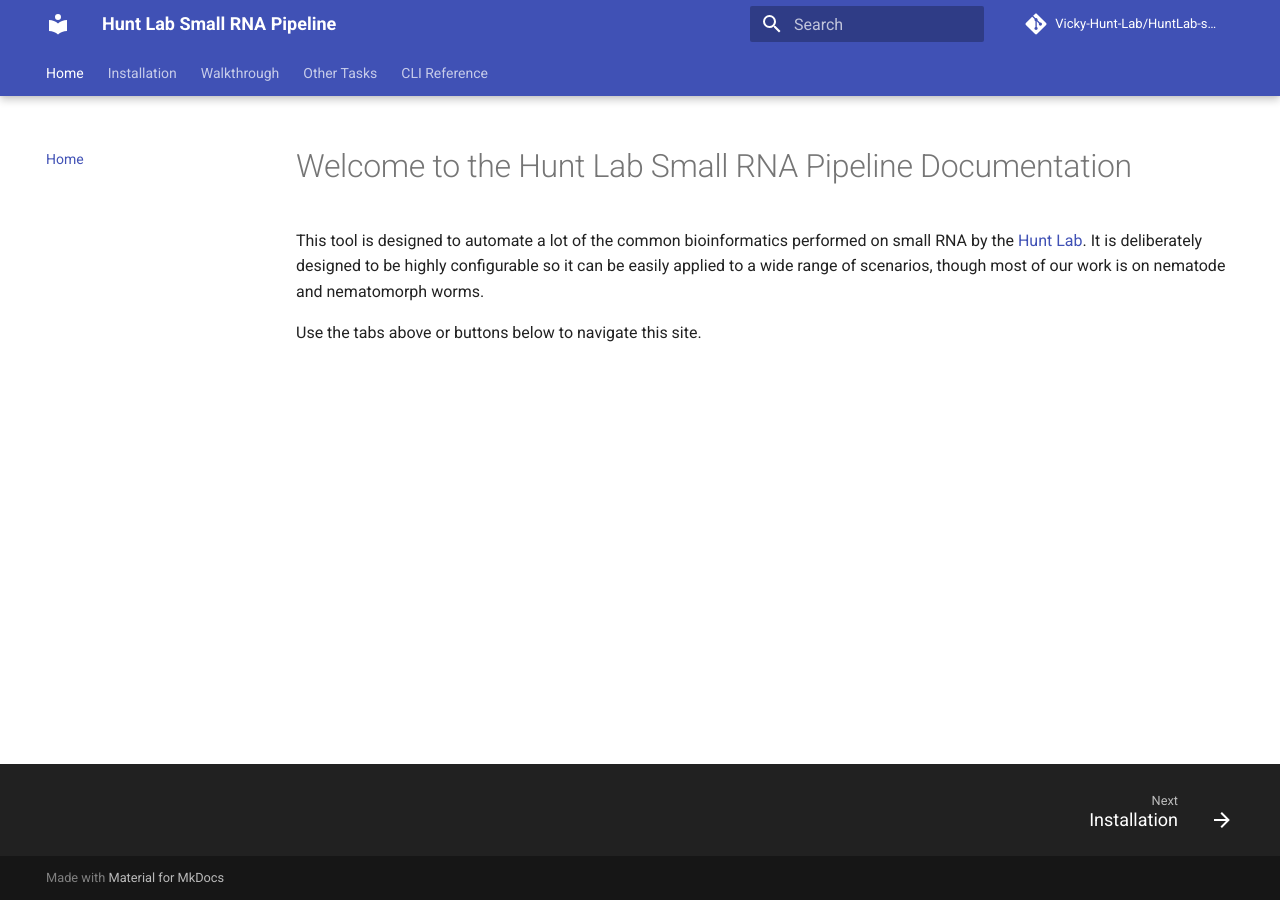
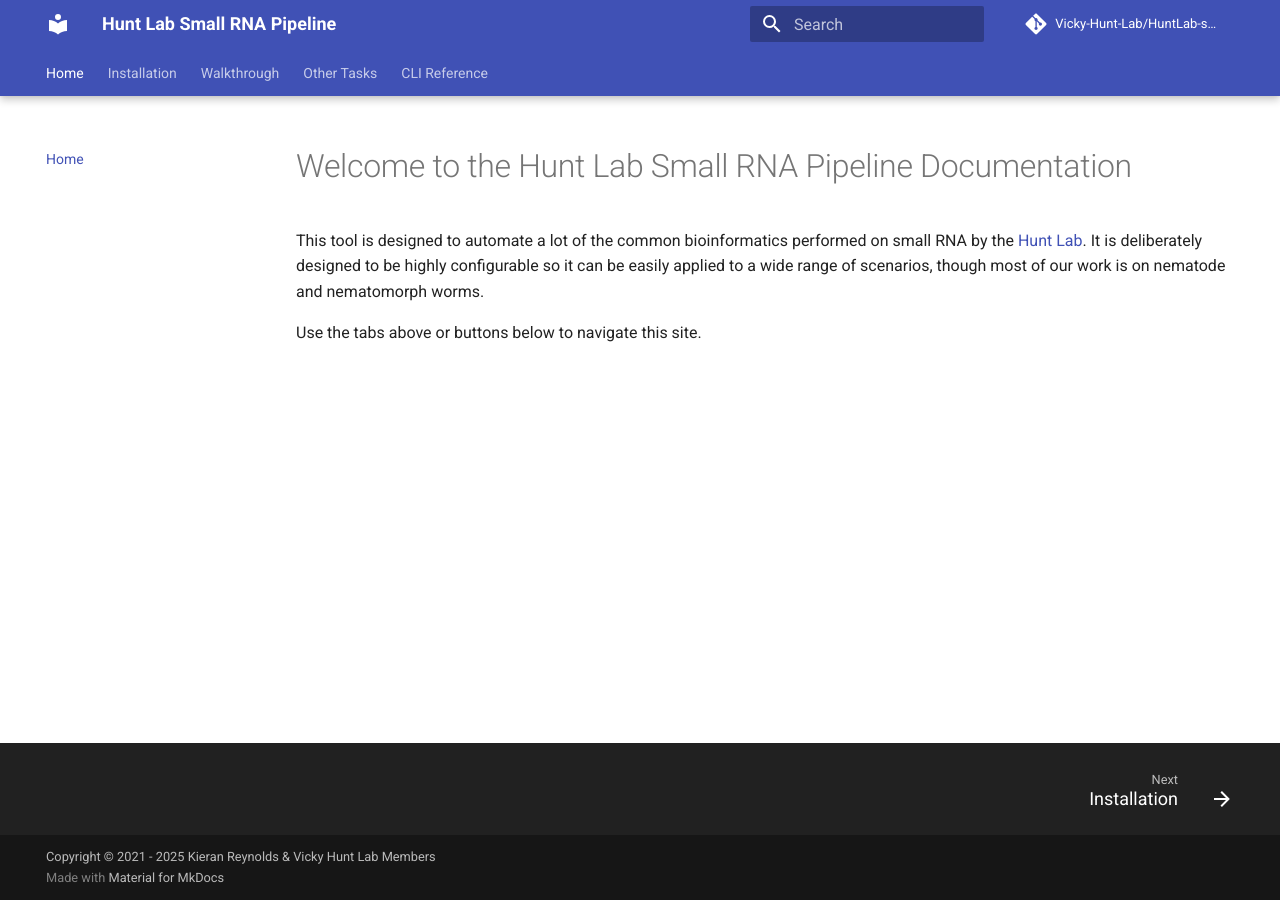
Before and after one commit to Vicky-Hunt-Lab/HuntLab-smallRNA, an MkDocs documentation site: the page built from docs/index.md, in a window 1280 px wide. Built offline with MkDocs 1.6.1 and Material for MkDocs 9.7.7, drawn with Linux system fonts in a browser that asks for light colours; comment, search, counter and statistics services are not loaded.

Commit message:
Add copyright notice to footer

```diff
--- a/mkdocs.yml
+++ b/mkdocs.yml
@@ -2,6 +2,7 @@ site_name: Hunt Lab Small RNA Pipeline
 site_url: https://Vicky-Hunt-Lab.github.io/HuntLab-smallRNA
 repo_url: https://github.com/Vicky-Hunt-Lab/HuntLab-smallRNA
 repo_name: Vicky-Hunt-Lab/HuntLab-smallRNA
+copyright: Copyright &copy; 2021 - 2025 Kieran Reynolds & Vicky Hunt Lab Members
 nav:
   - Home: index.md
   - Installation: installation.md
```
